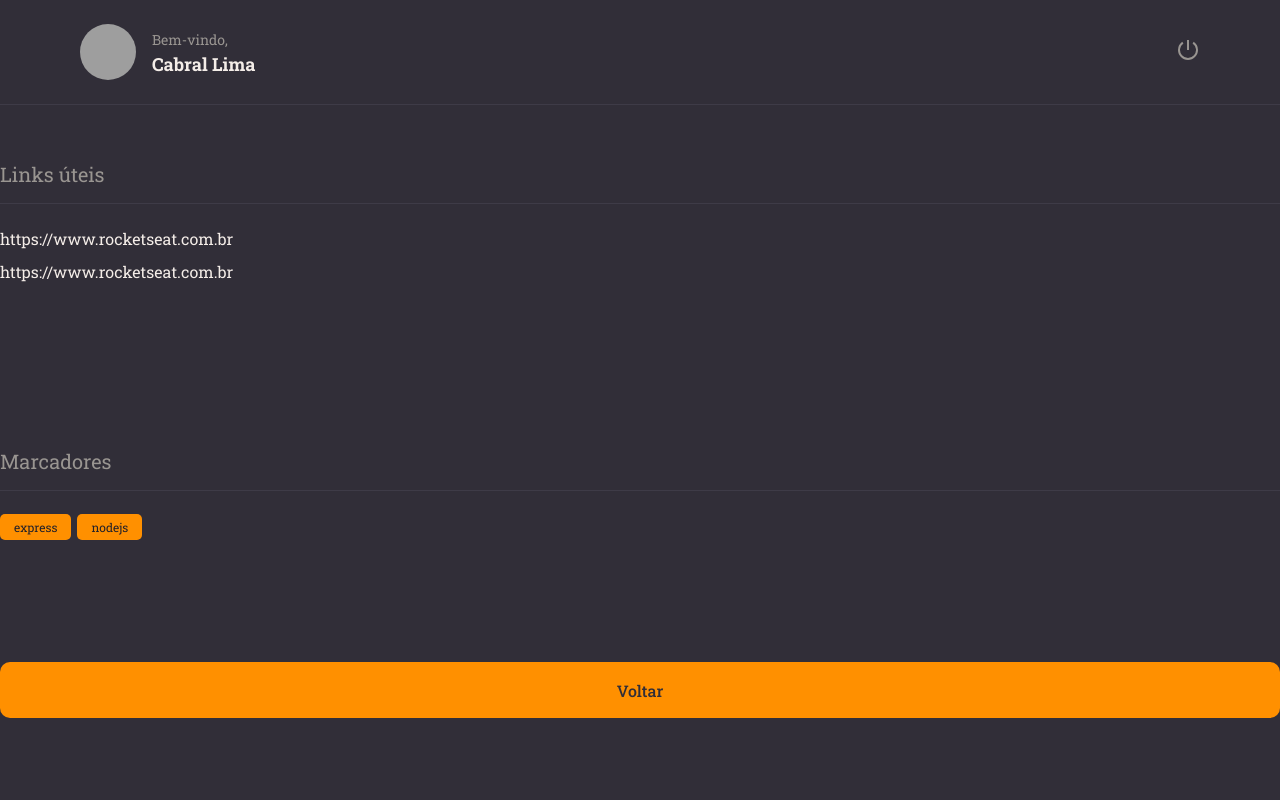
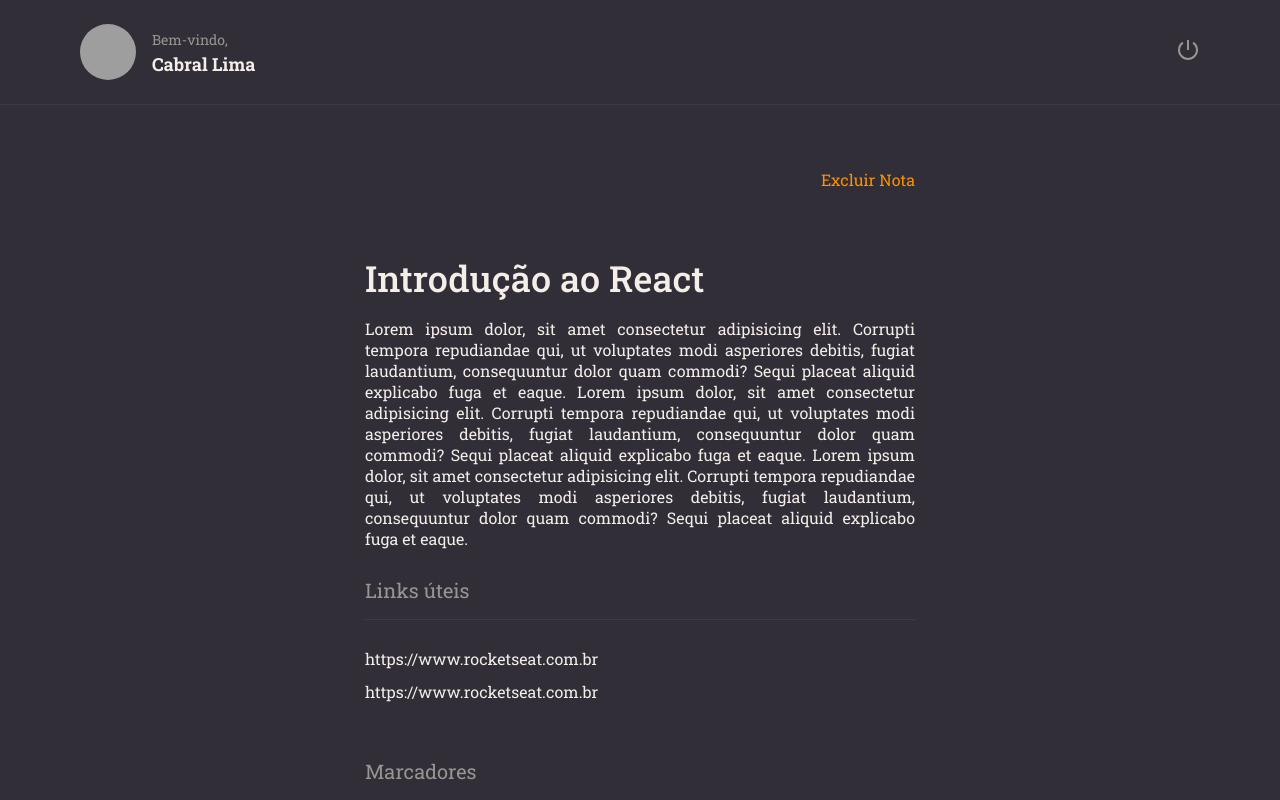
Before and after one commit to cabrallimaneto/rocketnotes, a React (Vite) app: page / in a window 1280 px wide. Built offline with nearby package versions, Linux system fonts and the light colour scheme; grey boxes are pictures that could not be loaded.

Commit message:
finishing the details style

```diff
--- /dev/null
+++ b/src/components/ButtonText/index.jsx
@@ -0,0 +1,15 @@
+import { Container } from "./styles";
+
+export function ButtonText({ title, ...rest }){
+
+
+  return (
+    <Container
+      type="button"
+      {...rest}
+    >
+      {title}
+    </Container>
+  );
+
+}
--- /dev/null
+++ b/src/components/ButtonText/styles.js
@@ -0,0 +1,11 @@
+import styled  from "styled-components";
+
+export const Container = styled.button`
+
+  background: none;
+  color: ${({ theme }) => theme.COLORS.ORANGE};
+
+  border: none;
+  font-size: 16px;
+
+`;
--- a/src/components/Section/styles.js
+++ b/src/components/Section/styles.js
@@ -2,7 +2,7 @@
 
 export const Container = styled.section`
 
-  margin: 56px 0 28px;
+  margin: 28px 0;
 
   > h2 {
 
@@ -11,7 +11,7 @@
     border-bottom-color: ${({ theme }) => theme.COLORS.BACKGROUND_700};
 
     padding-bottom: 16px;
-    margin-bottom: 24px;
+    margin-bottom: 28px;
 
     color: ${({ theme }) => theme.COLORS.GRAY_100};
     font-size: 20px;
--- a/src/pages/Details/index.jsx
+++ b/src/pages/Details/index.jsx
@@ -1,32 +1,58 @@
-import { Container, Links } from "./styles"
+import { Container, Links, Content } from "./styles";
 
-import { Button } from "../../components/Button"
+import { Tag } from "../../components/Tag";
+import { Button } from "../../components/Button";
 import { Header } from "../../components/Header";
 import { Section } from "../../components/Section";
-import { Tag } from "../../components/Tag";
+import { ButtonText } from "../../components/ButtonText";
 
-export function Details () {
+export function Details() {
+  return (
+    <Container>
+        <Header />
 
-  return (
-    <Container >
-      <Header />
+      <main>
+        <Content>
+          <ButtonText title="Excluir Nota" />
 
-      <Section title="Links úteis" >
-        <Links>
-          <li><a href="#">https://www.rocketseat.com.br</a></li>
-          <li><a href="#">https://www.rocketseat.com.br</a></li>
+          <h1>
+            Introdução ao React
+          </h1>
 
-        </Links>
-      </Section>
+          <p>
+            Lorem ipsum dolor, sit amet consectetur adipisicing elit.
+             Corrupti tempora repudiandae qui, ut voluptates modi asperiores debitis,
+             fugiat laudantium, consequuntur dolor quam commodi? Sequi placeat aliquid
+             explicabo fuga et eaque.
+            Lorem ipsum dolor, sit amet consectetur adipisicing elit.
+             Corrupti tempora repudiandae qui, ut voluptates modi asperiores debitis,
+             fugiat laudantium, consequuntur dolor quam commodi? Sequi placeat aliquid
+             explicabo fuga et eaque.
+            Lorem ipsum dolor, sit amet consectetur adipisicing elit.
+             Corrupti tempora repudiandae qui, ut voluptates modi asperiores debitis,
+             fugiat laudantium, consequuntur dolor quam commodi? Sequi placeat aliquid
+             explicabo fuga et eaque.
+          </p>
 
-      <Section title="Marcadores" >
-        <Tag title="express"/>
-        <Tag title="nodejs"/>
+          <Section title="Links úteis">
+            <Links>
+              <li>
+                <a href="#">https://www.rocketseat.com.br</a>
+              </li>
+              <li>
+                <a href="#">https://www.rocketseat.com.br</a>
+              </li>
+            </Links>
+          </Section>
 
-      </Section>
+          <Section title="Marcadores">
+            <Tag title="express" />
+            <Tag title="nodejs" />
+          </Section>
 
-      <Button title="Voltar" />
+          <Button title="Voltar" />
+        </Content>
+      </main>
     </Container>
-  )
-
+  );
 }
--- a/src/pages/Details/styles.js
+++ b/src/pages/Details/styles.js
@@ -1,4 +1,5 @@
 import styled from "styled-components"
+import { Button } from "./../../components/Button/index";
 
 
 export const Container = styled.div`
@@ -9,7 +10,15 @@
   grid-template-rows: 105px auto;
   grid-template-areas:
   "header"
-  "content"
+  "content";
+
+  > main {
+
+    grid-area: content;
+    overflow-y: scroll;
+    padding: 64px 0;
+
+  }
 
 
 `;
@@ -31,4 +40,36 @@
 
   }
 
-`
+`;
+
+export const Content = styled.div`
+
+  max-width: 550px;
+  margin: 0 auto;
+
+  display: flex;
+  flex-direction: column;
+
+  > Button:first-child {
+
+    align-self: end;
+
+  }
+
+  > h1 {
+
+    font-size: 36px;
+    font-weight: 500;
+    padding-top: 64px;
+
+  }
+
+  > p {
+
+    font-size: 16px;
+    margin-top: 16px;
+    text-align: justify;
+
+  }
+
+`;
```
